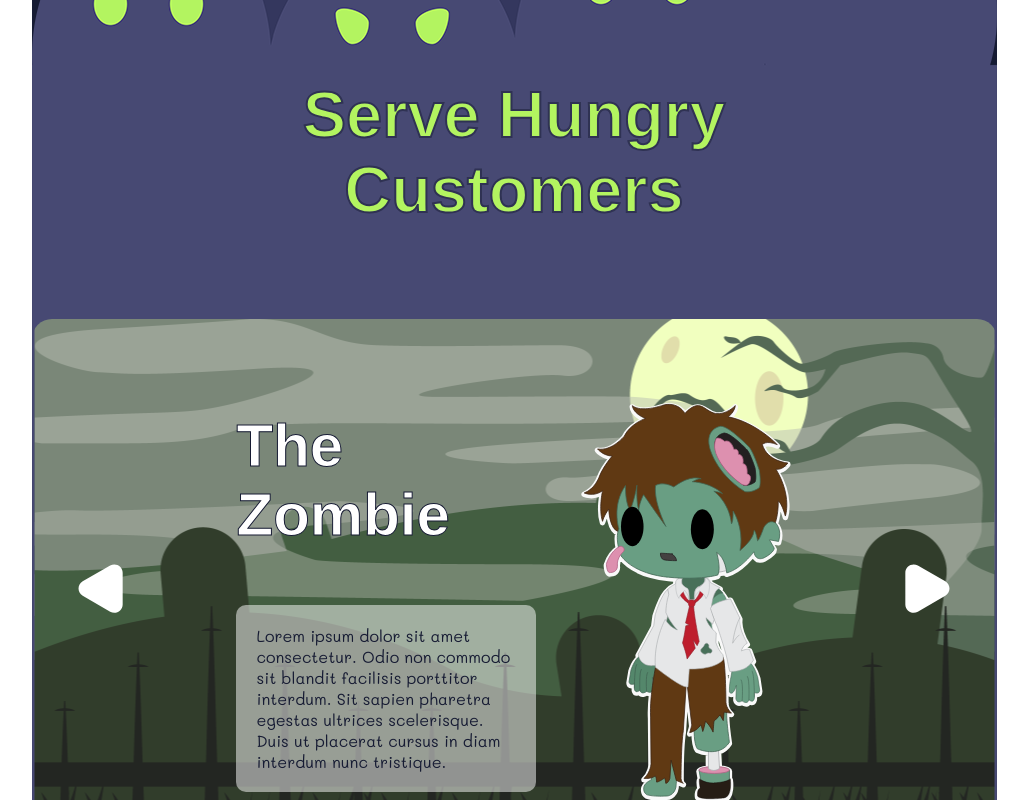
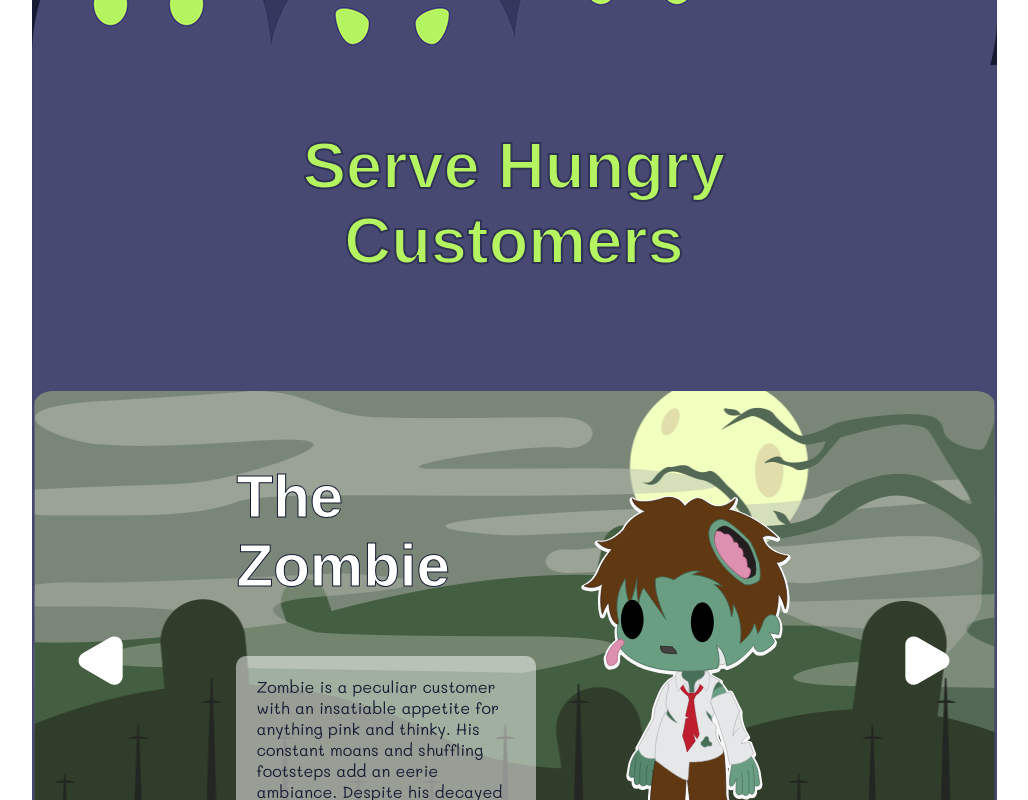
Before and after one commit to nmemari/IDSP-Goremet-promo, a Next.js app: page / in a window 1280 px wide. Shown: the part 1620-2420 px from the top of the page, without its empty margins (126-1154 px from the left). Built offline with nearby package versions, Linux system fonts and the light colour scheme; a web font is replaced by a local one.

Commit message:
comp 4 completed

```diff
--- a/components/CompFour/CompFour.module.css
+++ b/components/CompFour/CompFour.module.css
@@ -1,7 +1,7 @@
 .container {
     display: flex;
     flex-direction: column;
-    justify-content: center;
+    justify-content: flex-start;
     align-items: center;
     height: 1285px;
     width: 965;
@@ -13,6 +13,7 @@
     -webkit-text-stroke: var(--cadet-blue) 2px;
     color: var(--monster-green);
     font-size: 65px;
+    margin-top: 350px;
     width: 500px;
     text-align: center;
 }
--- a/data/characters.js
+++ b/data/characters.js
@@ -17,36 +17,36 @@ export const characters = [
         title: 'The Zombie',
         char: Char1,
         background: BkG1,
-        description: 'Lorem ipsum dolor sit amet consectetur. Odio non commodo sit blandit facilisis porttitor interdum. Sit sapien pharetra egestas ultrices scelerisque. Duis ut placerat cursus in diam interdum nunc tristique.'
+        description: 'Zombie is a peculiar customer with an insatiable appetite for anything pink and thinky. His constant moans and shuffling footsteps add an eerie ambiance. Despite his decayed appearance and tattered clothing, his hunger for food has remained intact.'
     },
     {
         title: 'The Vampire',
         char: Char2,
         background: BkG2,
-        description: ''
+        description: 'Vampire has an insatiable craving for exquisite flavors, seeking dishes that balance richness and depth. Despite his nocturnal nature, he gracefully navigates the daylight hours to indulge in the culinary offerings of establishments, Even though he’s lived through centuries, even immortal beings appreciate the finer pleasures in life.'
     },
     {
         title: 'The Skeleton',
         char: Char3,
         background: BkG3,
-        description: ''
+        description: 'Skelly is an adorable and mischievous customer who’s palate leans towards playful and vibrant dishes, delighting in colorful presentations and creative combinations. With a small, bony frame and an infectious grin, Skelly is always eager to explore new flavors and culinary adventures. Who said just because you’re dead the adventure ends?'
     },
     {
         title: 'The Ghost',
         char: Char4,
         background: BkG4,
-        description: ''
+        description: 'Ghost is a ghoulish female ghost who resides in depths of the town’s haunted well. Despite her ghostly nature, and spooky demenor, Ghost possesses a delicate and refined palate, favoring dishes that embrace earthly and delicate flavors. Even in the depths of the well, there is good food can be appreciated.'
     },
     {
         title: 'The Fox Spirit',
         char: Char5,
         background: BkG5,
-        description: ''
+        description: 'Kitsune is a cunning and mischievious customer. As a fox spirit, she possesses both human and fox-like characteristics. Kitsune has an peculiar palate, always seeking out new and exotic flavors that challenge her senses. Careful though, she might play a prank or two if you don’t satisfy her tastes. '
     },
     {
         title: 'The Doll',
         char: Char6,
         background: BkG6,
-        description: ''
+        description: 'Dolly is a silent haunted doll who bringing an air of eerie mystery with her. Her porcelain features are delicate and beautiful, but her expression is permanently fixed in a haunting, mournful gaze. Despite her unsettling nature, Rose has a refined taste, preferring dishes that are delicate and subtle in flavor. Even the most haunting of customers can have a discerning palate.'
     }
 ]
```
